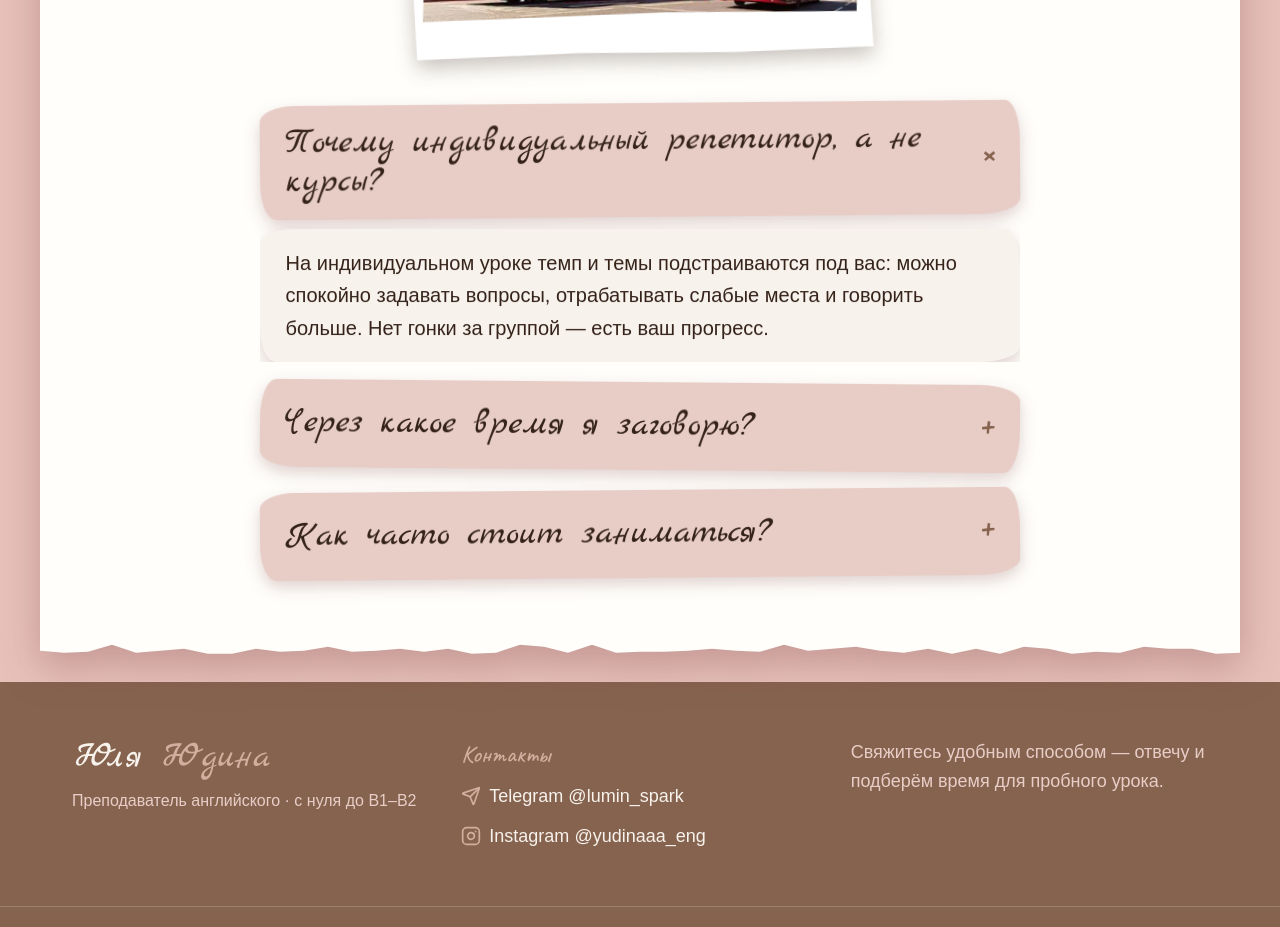
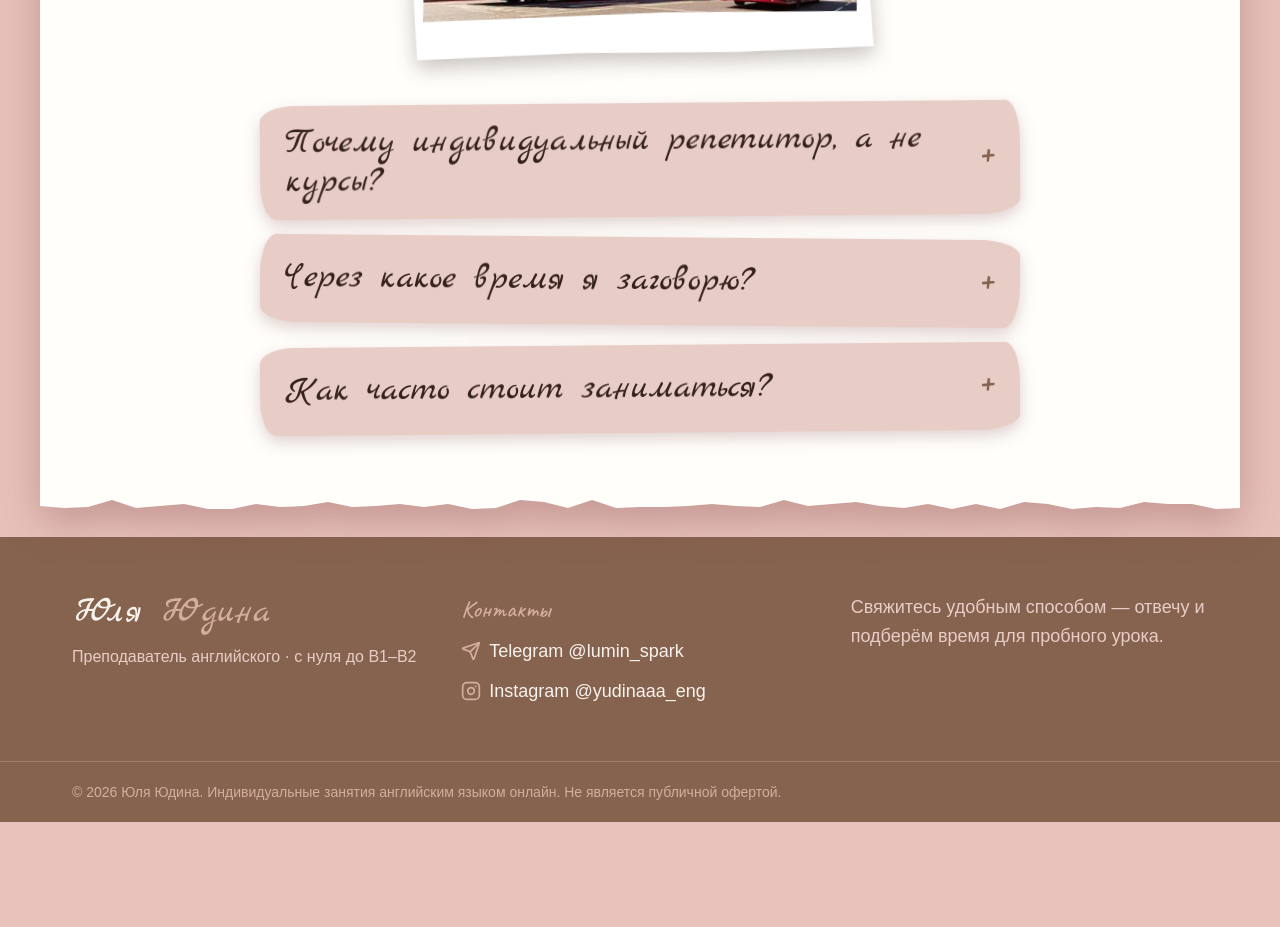
Before and after one commit to walleInc/website-yulia, a Next.js app: page / in a window 1280 px wide. Shown: the part 5920-6847 px from the top of the page. After the commit the page ends 6742 px from the top, so only its background shows below. Built offline with nearby package versions, Linux system fonts and the light colour scheme; a web font is replaced by a local one.

Commit message:
фикс: первый блок закрытый изначально

```diff
--- a/components/FAQ.tsx
+++ b/components/FAQ.tsx
@@ -9,7 +9,7 @@
 import { FAQ_ITEMS } from "@/lib/constants";
 
 export function FAQ() {
-  const [open, setOpen] = useState<number | null>(0);
+  const [open, setOpen] = useState<number | null>(null);
 
   return (
     <section className="section" id="faq">
```
